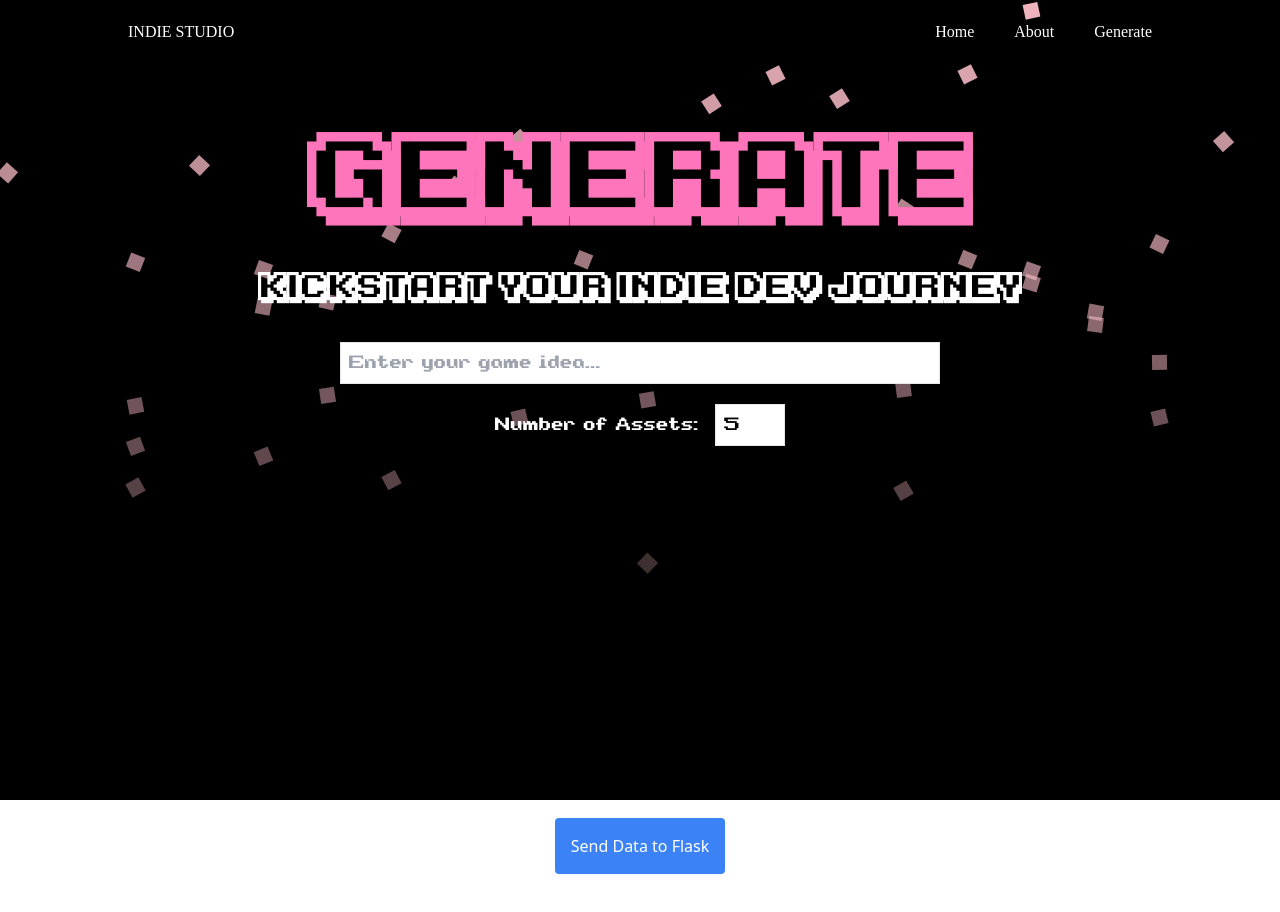
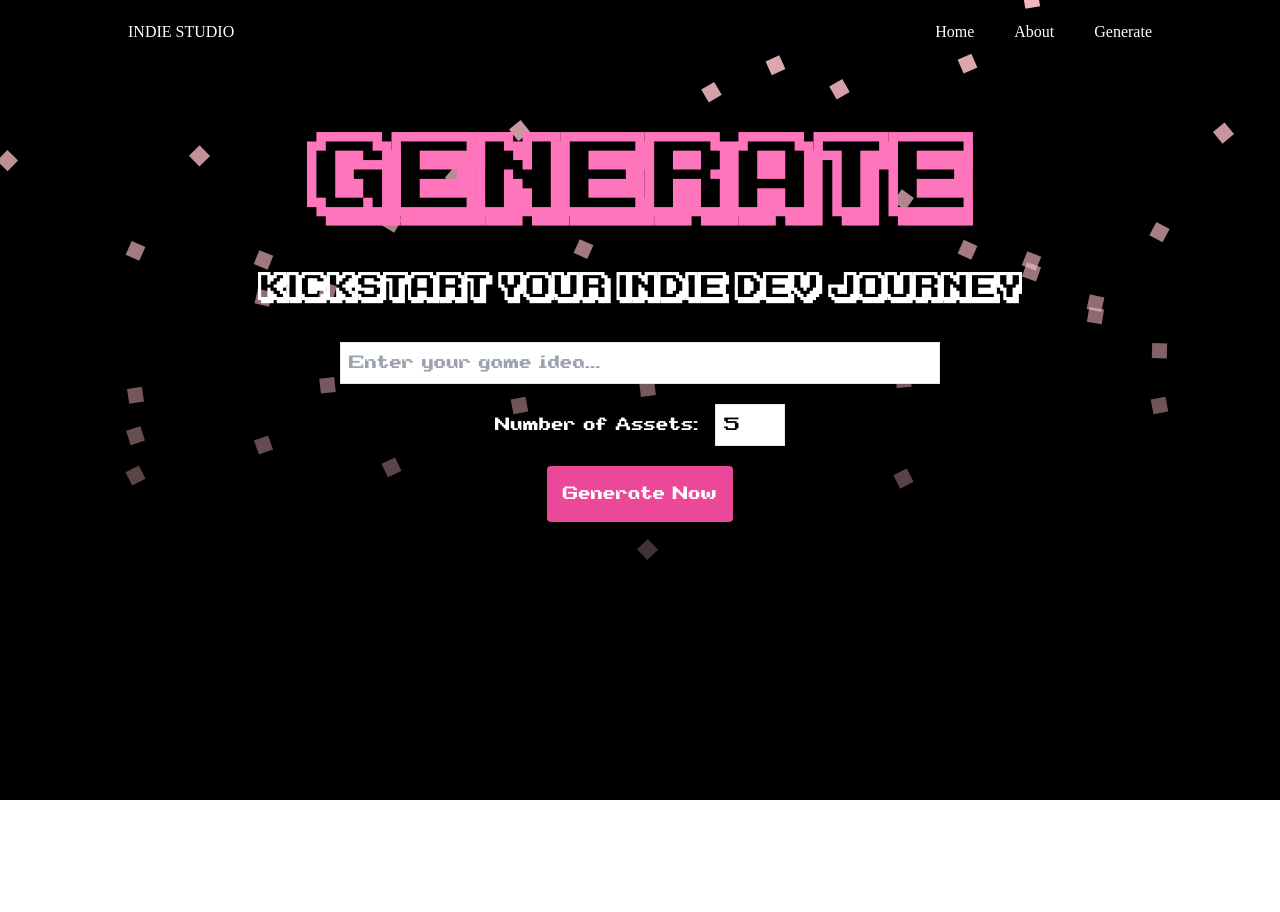
Before and after one commit to tx-appdev/hack-tx, a Next.js app in the folder client-next/: page /generate in a window 1280 px wide. Shown: the top 912 px of the page. After the commit the page ends 800 px from the top, so only its background shows below. Built offline with nearby package versions, Linux system fonts and the light colour scheme; a web font is replaced by a local one.

Commit message:
Update Generate.tsx

```diff
--- a/client-next/sections/Generate.tsx
+++ b/client-next/sections/Generate.tsx
@@ -60,11 +60,11 @@ const Generate = () => {
                 </div>
 
             </div>
-            <div className="flex items-center justify-center h-screen"> {/* Full height for centering */}
+            <div className="flex items-center justify-center p-[20px]"> {/* Full height for centering */}
             <button
                 onClick={handleButtonClick}
-                className="flex items-center justify-center text-center text-[--body] p-4 bg-blue-500 text-white rounded hover:bg-blue-600">
-                Send Data to Flask
+                className="flex items-center font-[SuperLegend] justify-center text-center text-[--body] p-4 bg-pink-500 text-white rounded hover:bg-blue-600">
+                Generate Now
             </button>
         </div>
         <CherryBlossomPetals />
```
